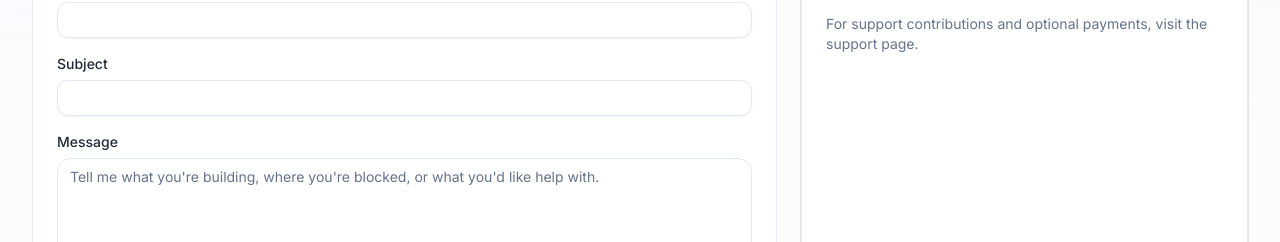
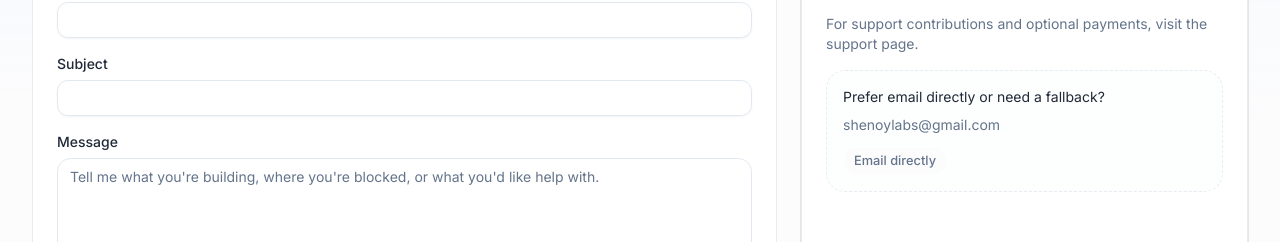
Before and after one commit to Lakshmanshenoy/shenoylabs-web, a Next.js app: page /contact in a window 1280 px wide. Shown: the part 473-715 px from the top of the page. Built offline with nearby package versions, Linux system fonts and the light colour scheme; no server answers.

Commit message:
Fix contact fallback and theme toggle lint

```diff
--- a/src/app/api/contact/route.ts
+++ b/src/app/api/contact/route.ts
@@ -1,4 +1,6 @@
 import { headers } from "next/headers";
+
+import { siteConfig } from "@/lib/site";
 
 export const dynamic = "force-dynamic";
 
@@ -94,7 +96,7 @@ export async function POST(request: Request) {
     }
 
     const resendApiKey = process.env.RESEND_API_KEY;
-    const toEmail = process.env.CONTACT_TO_EMAIL || "shenoylabs@gmail.com";
+    const toEmail = process.env.CONTACT_TO_EMAIL || siteConfig.contactEmail;
     const fromEmail = process.env.CONTACT_FROM_EMAIL;
 
     if (!resendApiKey || !fromEmail) {
@@ -102,7 +104,7 @@ export async function POST(request: Request) {
         {
           ok: false,
           message:
-            "Contact email delivery is not configured yet. Please reach out via support page details.",
+            `Contact form delivery is not configured yet. Please email ${siteConfig.contactEmail} directly.`,
         },
         { status: 503 },
       );
--- a/src/app/contact/page.tsx
+++ b/src/app/contact/page.tsx
@@ -1,9 +1,12 @@
 import type { Metadata } from "next";
+import Link from "next/link";
 
 import { ContactForm } from "@/components/contact/contact-form";
 import { SectionContainer } from "@/components/shared/section-container";
 import { SectionHeader } from "@/components/shared/section-header";
+import { buttonVariants } from "@/components/ui/button";
 import { Card, CardContent } from "@/components/ui/card";
+import { siteConfig } from "@/lib/site";
 
 export const metadata: Metadata = {
   title: "Contact — Shenoy Labs",
@@ -29,6 +32,8 @@ export const metadata: Metadata = {
 };
 
 export default function ContactPage() {
+  const mailtoHref = `mailto:${siteConfig.contactEmail}`;
+
   return (
     <SectionContainer>
       <SectionHeader
@@ -53,6 +58,15 @@ export default function ContactPage() {
               For support contributions and optional payments, visit the support
               page.
             </p>
+            <div className="rounded-xl border border-dashed border-border/80 bg-secondary/30 p-4">
+              <p className="text-sm text-foreground">
+                Prefer email directly or need a fallback?
+              </p>
+              <p className="mt-2 break-all">{siteConfig.contactEmail}</p>
+              <Link href={mailtoHref} className={buttonVariants({ variant: "outline", size: "sm" }) + " mt-3"}>
+                Email directly
+              </Link>
+            </div>
           </CardContent>
         </Card>
       </div>
--- a/src/components/layout/theme-toggle.tsx
+++ b/src/components/layout/theme-toggle.tsx
@@ -1,6 +1,6 @@
 "use client";
 
-import { useEffect, useState, useSyncExternalStore } from "react";
+import { useEffect, useSyncExternalStore } from "react";
 import { MoonIcon, SunIcon } from "lucide-react";
 
 import { Button } from "@/components/ui/button";
@@ -47,13 +47,7 @@ function getServerSnapshot(): Theme {
 
 export function ThemeToggle() {
   const theme = useSyncExternalStore(subscribe, getSnapshot, getServerSnapshot);
-  const [mounted, setMounted] = useState(false);
-
-  useEffect(() => {
-    setMounted(true);
-  }, []);
-
-  const isDark = mounted && theme === "dark";
+  const isDark = theme === "dark";
 
   useEffect(() => {
     document.documentElement.classList.toggle("dark", theme === "dark");
--- a/src/lib/site.ts
+++ b/src/lib/site.ts
@@ -4,4 +4,5 @@ export const siteConfig = {
   url: process.env.NEXT_PUBLIC_SITE_URL ?? "https://shenoylabs.com",
   ogImage: "/og-default.svg",
   author: "Lakshman Shenoy",
+  contactEmail: "shenoylabs@gmail.com",
 };
```
